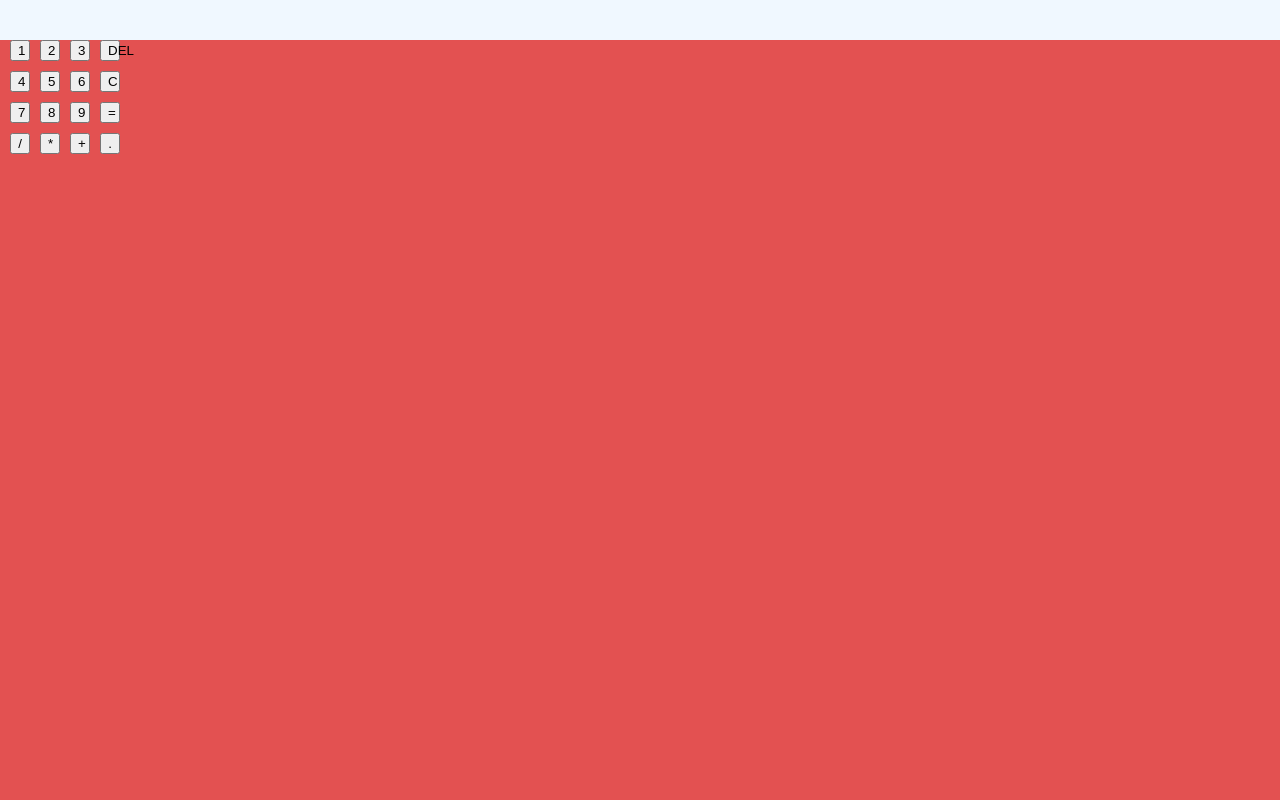
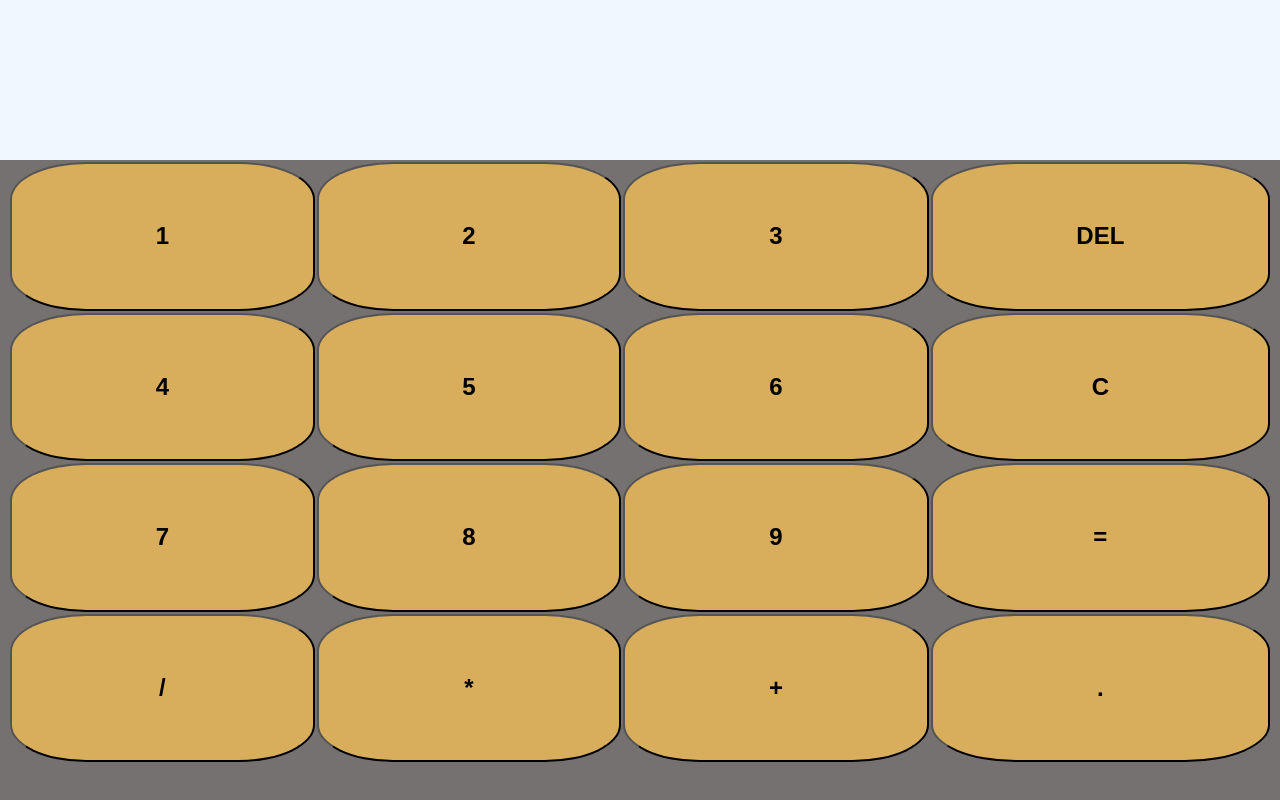
Before and after one commit to rwood219/Calculator, a plain HTML site: page index.html in a window 1280 px wide. Drawn offline with Linux system fonts and the light colour scheme.

Commit message:
adding css

```diff
--- a/Styles.css
+++ b/Styles.css
@@ -1,23 +1,41 @@
 body {
-    background-color: rgb(227, 81, 81);
+    height: 100vh;
+    background-color: rgb(118, 113, 113);
     margin: 0px;
 }
 .calc-main-ctn {
-    justify-content: center;
+
+    width: 100%;
 }
 .numbers {
     display: grid;
-    grid-template-columns: 20px 20px 20px 20px;
-    gap: 10px 10px;
+    grid-template-columns: auto auto auto auto;
+    gap: 2px;
+    height: 75vh;
+
+}
+.current-number {
+    font-size: 3rem;
 }
 
+
 .display {
-   height: 40px;
-   grid-column-start: 1;
-   grid-column-end: 3;
+   height: 20vh;
+   width: 100%;
+   margin: 0 auto;
+   font-size:xx-large;
 }
 
 .main-number-ctn {
-    padding-left: 10px;
-
+    padding: 2px 10px;
+   margin:0 auto;
+   height: 100%;
 }
+button {
+    height: 100%;
+    width: 100%;
+    border-radius: 25%;
+    background-color: rgb(216, 173, 92);
+    font-weight: bold;
+    font-size: 1.5em;
+}
--- a/main.js
+++ b/main.js
@@ -24,7 +24,6 @@ solve = (x, y) => {
 
 //solve on enter press
 window.addEventListener('keydown', (e) => {
-    solve()
     console.log('enter press')
 })
 // clear display
```
